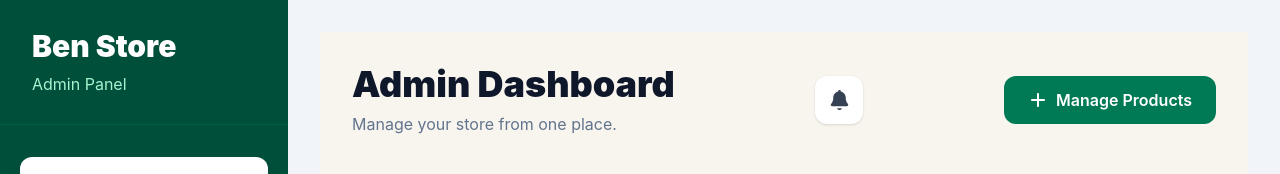
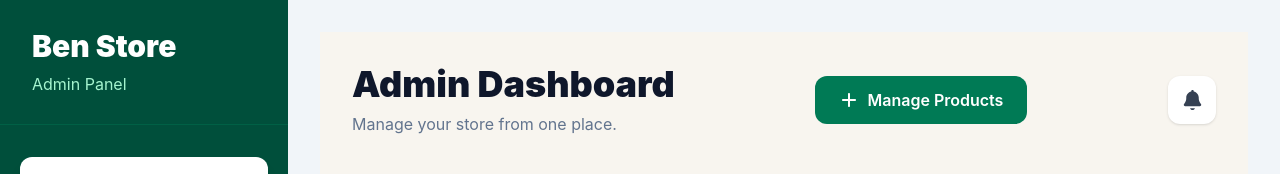
Before and after one commit to ben-websites/React, a React (Vite) app: page /admin in a window 1280 px wide. Shown: the top 174 px of the page. Built offline with nearby package versions, Linux system fonts and the light colour scheme; no server answers; sample sign-in values are in the browser's storage.

Commit message:
Update Dashboard.jsx

```diff
--- a/src/admin/Dashboard.jsx
+++ b/src/admin/Dashboard.jsx
@@ -82,6 +82,16 @@ useEffect(() => {
             Manage your store from one place.
           </p>
         </div>
+
+
+        <Link
+          to="/admin/products"
+          className="flex items-center gap-2 rounded-xl bg-emerald-700 px-6 py-3 font-semibold text-white transition hover:bg-emerald-800"
+        >
+          <FontAwesomeIcon icon={faPlus} />
+          Manage Products
+        </Link>
+
         <button
   onClick={() => navigate("/admin/notifications")}
   className="relative flex h-12 w-12 items-center justify-center rounded-xl bg-white text-gray-700 shadow-sm transition hover:bg-gray-100"
@@ -94,14 +104,6 @@ useEffect(() => {
     </span>
   )}
 </button>
-
-        <Link
-          to="/admin/products"
-          className="flex items-center gap-2 rounded-xl bg-emerald-700 px-6 py-3 font-semibold text-white transition hover:bg-emerald-800"
-        >
-          <FontAwesomeIcon icon={faPlus} />
-          Manage Products
-        </Link>
 
       </div>
 
```
